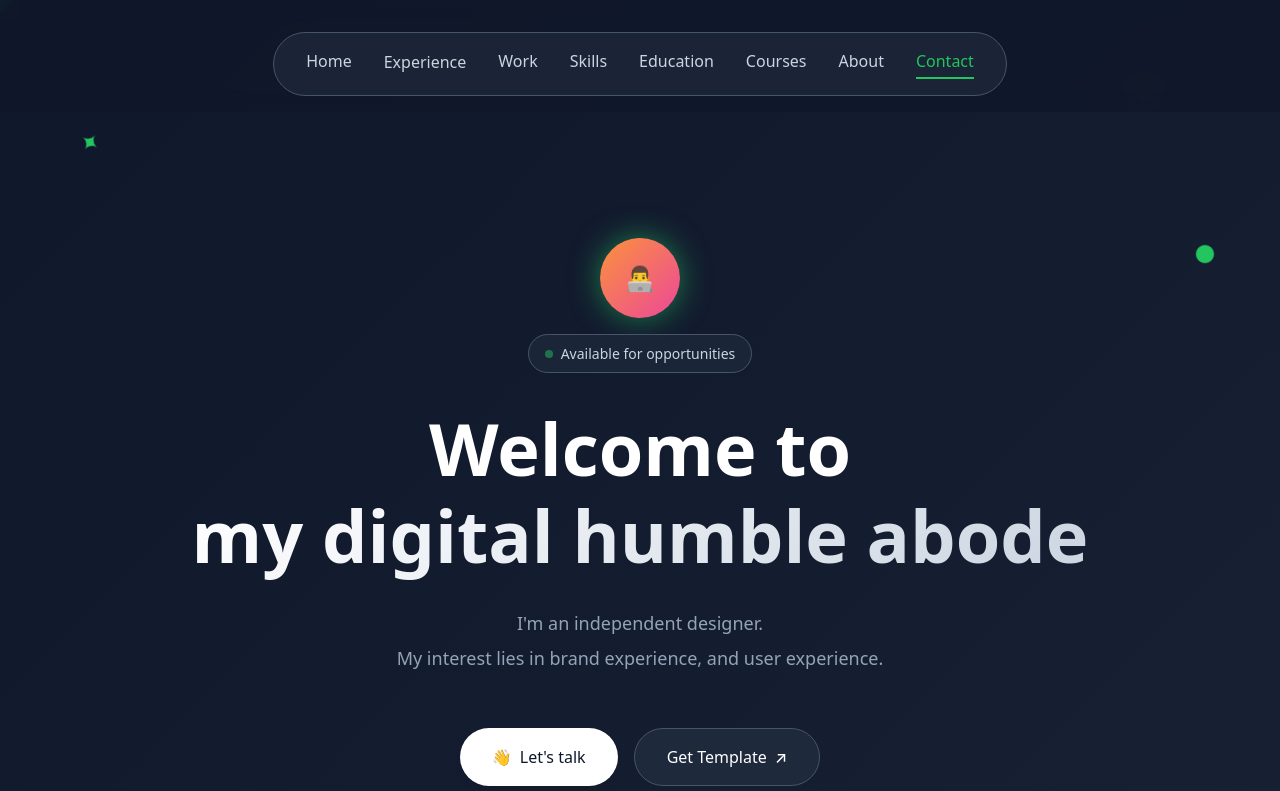
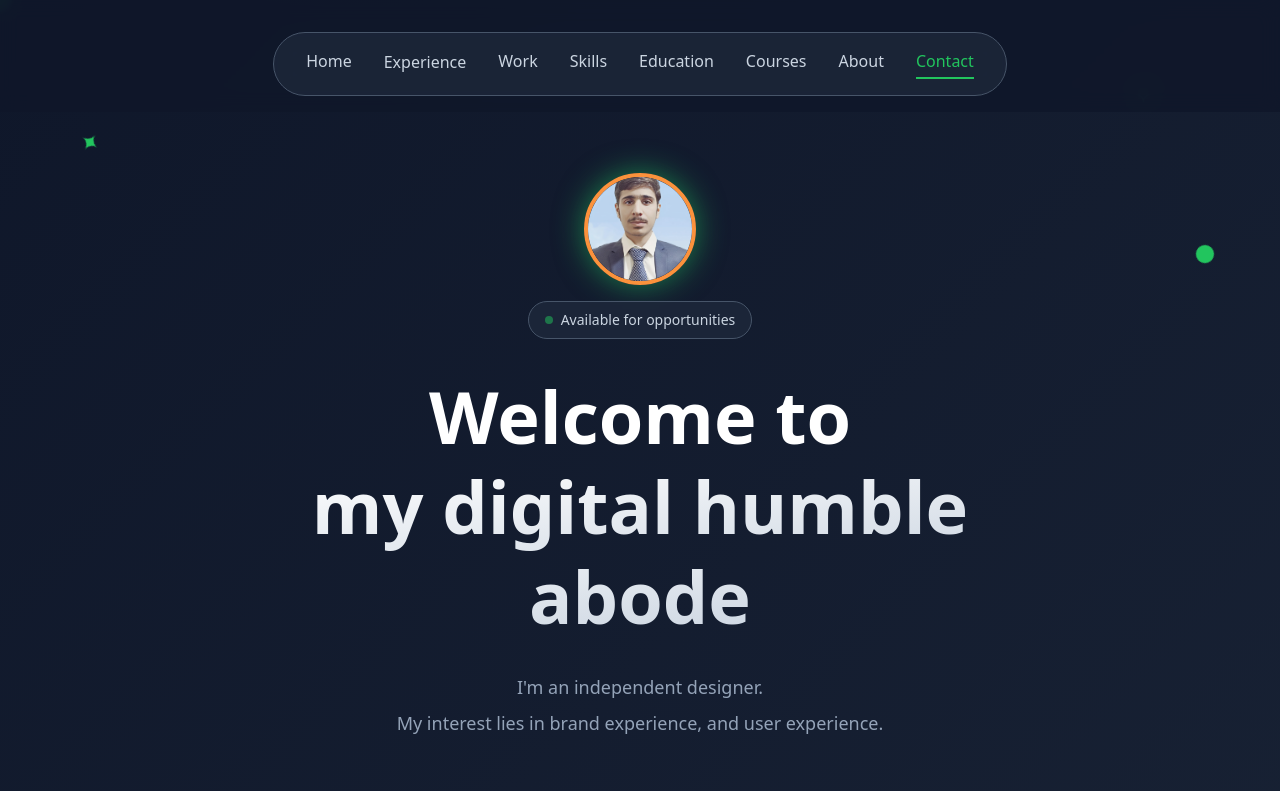
Before and after one commit to AdnanSaqib123/adnans-showcase, a React (Vite) app: page / in a window 1280 px wide. Shown: the top 791 px of the page. Built offline with nearby package versions, Linux system fonts and the light colour scheme.

Commit message:
added image and cv in main page

```diff
--- a/src/components/HeroSection.jsx
+++ b/src/components/HeroSection.jsx
@@ -1,159 +1,65 @@
 import React from 'react';
+import profileImg from '../assets/images/profile1.jpg';
 
 const HeroSection = () => {
-  const styles = {
-    mainContent: {
-      position: 'relative',
-      zIndex: 10,
-      display: 'flex',
-      flexDirection: 'column',
-      alignItems: 'center',
-      justifyContent: 'center',
-      minHeight: '100vh',
-      padding: '0 1rem'
-    },
-    profileSection: {
-      marginBottom: '2rem',
-      display: 'flex',
-      flexDirection: 'column',
-      alignItems: 'center'
-    },
-    avatar: {
-      width: '5rem',
-      height: '5rem',
-      background: 'linear-gradient(135deg, #fb923c 0%, #ec4899 100%)',
-      borderRadius: '50%',
-      display: 'flex',
-      alignItems: 'center',
-      justifyContent: 'center',
-      fontSize: '1.5rem',
-      marginBottom: '1rem',
-      boxShadow: '0 0 20px rgba(34, 197, 94, 0.3)',
-      animation: 'pulse-glow 2s ease-in-out infinite'
-    },
-    statusBadge: {
-      display: 'flex',
-      alignItems: 'center',
-      gap: '0.5rem',
-      background: 'rgba(30, 41, 59, 0.8)',
-      backdropFilter: 'blur(10px)',
-      borderRadius: '9999px',
-      padding: '0.5rem 1rem',
-      border: '1px solid #475569'
-    },
-    statusDot: {
-      width: '0.5rem',
-      height: '0.5rem',
-      background: '#22c55e',
-      borderRadius: '50%',
-      animation: 'pulse 2s infinite'
-    },
-    statusText: {
-      fontSize: '0.875rem',
-      color: '#cbd5e1'
-    },
-    heroTitle: {
-      fontSize: 'clamp(2.5rem, 8vw, 4.5rem)',
-      fontWeight: 'bold',
-      color: '#ffffff',
-      marginBottom: '1.5rem',
-      lineHeight: '1.2',
-      textAlign: 'center',
-      maxWidth: '64rem'
-    },
-    heroSubtitle: {
-      background: 'linear-gradient(135deg, #ffffff 0%, #cbd5e1 100%)',
-      WebkitBackgroundClip: 'text',
-      WebkitTextFillColor: 'transparent',
-      backgroundClip: 'text'
-    },
-    description: {
-      marginBottom: '3rem'
-    },
-    descriptionText: {
-      color: '#94a3b8',
-      fontSize: '1.125rem',
-      margin: '0.5rem 0',
-      textAlign: 'center'
-    },
-    buttonContainer: {
-      display: 'flex',
-      gap: '1rem',
-      flexWrap: 'wrap',
-      justifyContent: 'center'
-    },
-    primaryButton: {
-      background: '#ffffff',
-      color: '#0f172a',
-      padding: '1rem 2rem',
-      borderRadius: '9999px',
-      fontWeight: '500',
-      border: 'none',
-      cursor: 'pointer',
-      display: 'flex',
-      alignItems: 'center',
-      gap: '0.5rem',
-      transition: 'all 0.3s ease',
-      boxShadow: '0 4px 6px -1px rgba(0, 0, 0, 0.1)',
-      fontSize: '1rem'
-    },
-    secondaryButton: {
-      background: '#1e293b',
-      color: '#ffffff',
-      padding: '1rem 2rem',
-      borderRadius: '9999px',
-      fontWeight: '500',
-      border: '1px solid #475569',
-      cursor: 'pointer',
-      display: 'flex',
-      alignItems: 'center',
-      gap: '0.5rem',
-      transition: 'all 0.3s ease',
-      fontSize: '1rem'
+  // Smooth scroll to contact section
+  const handleLetsTalkClick = () => {
+    const contactSection = document.getElementById('contact');
+    if (contactSection) {
+      contactSection.scrollIntoView({ behavior: 'smooth' });
     }
   };
 
   return (
-    <div style={styles.mainContent}>
+    <div className="relative z-10 flex flex-col items-center justify-center min-h-screen px-4">
       {/* Profile Section */}
-      <div style={styles.profileSection}>
-        <div style={styles.avatar}>
-          👨‍💻
-        </div>
-        <div style={styles.statusBadge}>
-          <div style={styles.statusDot}></div>
-          <span style={styles.statusText}>Available for opportunities</span>
+      <div className="mb-8 flex flex-col items-center">
+        <img
+          src={profileImg}
+          alt="Profile"
+          className="w-28 h-28 rounded-full object-cover mb-4 shadow-lg border-4 border-orange-400 animate-pulse-glow"
+        />
+        <div className="flex items-center gap-2 bg-slate-800/80 backdrop-blur rounded-full px-4 py-2 border border-slate-600">
+          <div className="w-2 h-2 bg-green-500 rounded-full animate-pulse"></div>
+          <span className="text-sm text-slate-300">Available for opportunities</span>
         </div>
       </div>
 
       {/* Hero Text */}
-      <div style={styles.heroTitle}>
+      <div className="font-bold text-white mb-6 leading-tight text-center max-w-4xl text-[clamp(2.5rem,8vw,4.5rem)]">
         Welcome to
         <br />
-        <span style={styles.heroSubtitle}>
+        <span className="bg-gradient-to-br from-white to-slate-300 bg-clip-text text-transparent">
           my digital humble abode
         </span>
       </div>
 
-      <div style={styles.description}>
-        <p style={styles.descriptionText}>
+      <div className="mb-12">
+        <p className="text-slate-400 text-lg my-2 text-center">
           I'm an independent designer.
         </p>
-        <p style={styles.descriptionText}>
+        <p className="text-slate-400 text-lg my-2 text-center">
           My interest lies in brand experience, and user experience.
         </p>
       </div>
 
       {/* CTA Buttons */}
-      <div style={styles.buttonContainer}>
-        <button style={styles.primaryButton} className="primary-button">
+      <div className="flex gap-4 flex-wrap justify-center">
+        <button
+          className="bg-white text-slate-900 py-4 px-8 rounded-full font-medium border-none cursor-pointer flex items-center gap-2 transition-all duration-300 shadow hover:bg-slate-100 hover:scale-105 primary-button"
+          onClick={handleLetsTalkClick}
+        >
           <span>👋</span>
           <span>Let's talk</span>
         </button>
-        <button style={styles.secondaryButton} className="secondary-button">
-          <span>Get Template</span>
+        <a
+          href="/MuhammadAdnanSaqibResume.pdf"
+          download
+          className="bg-slate-900 text-white py-4 px-8 rounded-full font-medium border border-slate-600 cursor-pointer flex items-center gap-2 transition-all duration-300 hover:bg-slate-800 hover:scale-105 secondary-button"
+        >
+          <span>Download CV</span>
           <span>↗</span>
-        </button>
+        </a>
       </div>
     </div>
   );
```
Also changed, not shown: 1 other file (tests, documents, lock files or other folders).
